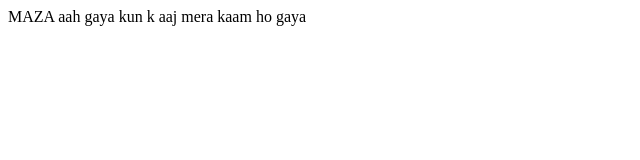
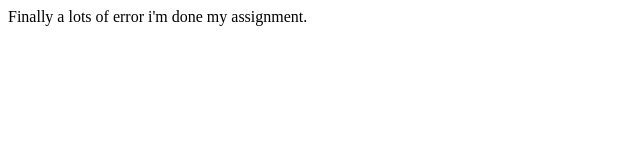
Before and after one commit to AhsanKhurshid97/Bootcamp2020, a plain HTML site: page index.html in a window 1280 px wide. Shown: the full height of the page, 0-640 px from the left. Drawn offline with Linux system fonts and the light colour scheme.

Commit message:
Update index.html

```diff
--- a/index.html
+++ b/index.html
@@ -5,7 +5,7 @@
 </head>
 <body>
    <div>
-   MAZA aah gaya kun k aaj mera kaam ho gaya
+   Finally a lots of error i'm done my assignment.
    </div>
 </body>
 </html>
```
